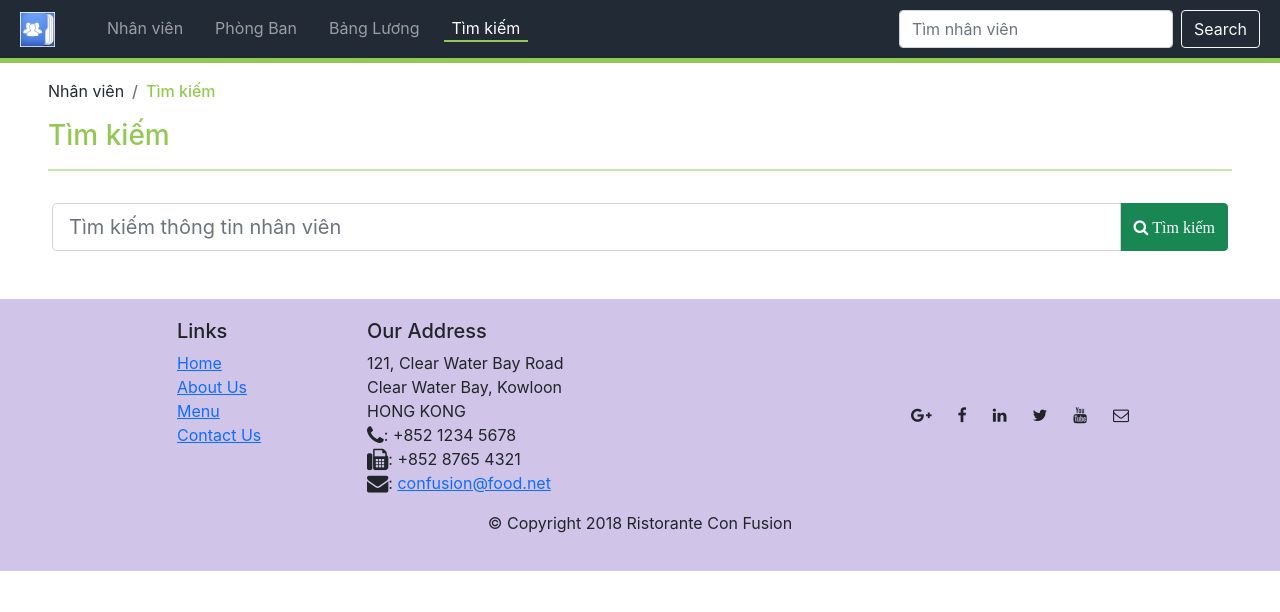
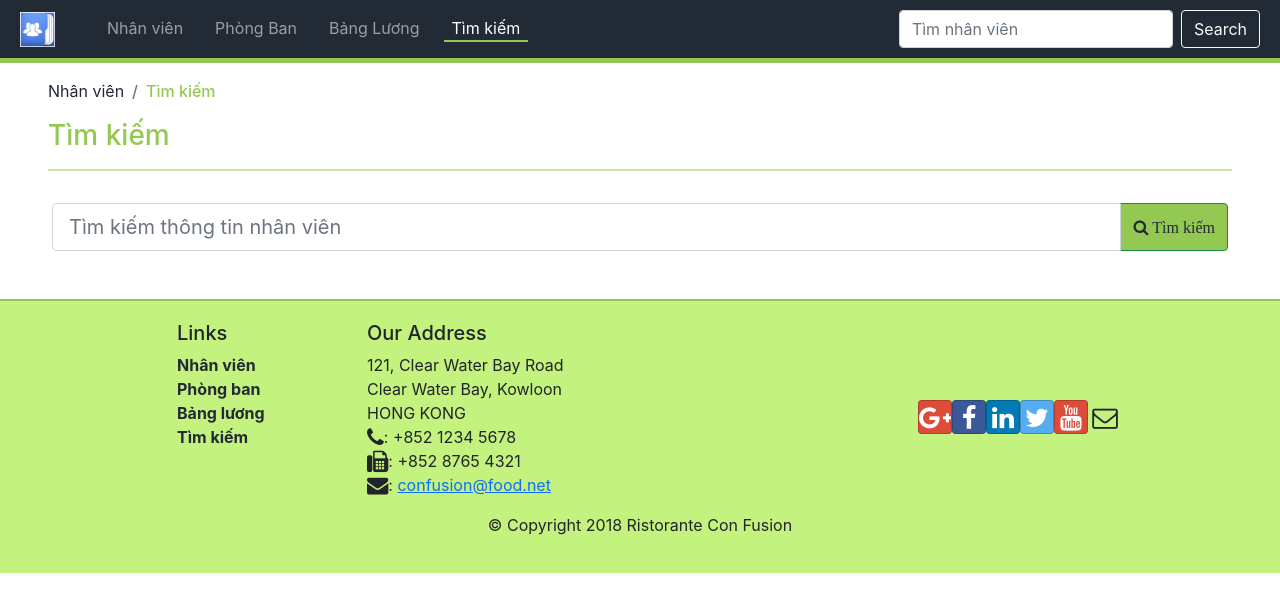
Before and after one commit to victhangnguyen/RJS101x_ASM_thangncfx16840, a React (Create React App) app: page /search in a window 1280 px wide. Shown: the top 612 px of the page. Built offline with nearby package versions, Linux system fonts and the light colour scheme.

Commit message:
updating UX and function for Comp Footer

```diff
--- a/package.json
+++ b/package.json
@@ -7,6 +7,7 @@
     "@testing-library/react": "^13.3.0",
     "@testing-library/user-event": "^13.5.0",
     "bootstrap": "^5.1.3",
+    "bootstrap-social": "^5.1.1",
     "font-awesome": "^4.7.0",
     "react": "^18.2.0",
     "react-dom": "^18.2.0",
--- a/src/App.css
+++ b/src/App.css
@@ -1,9 +1,9 @@
 :root {
   --color-main: #93c952;
+  --color-main-2: #c3f27e;
   --color-dark: #222a35;
   --color-dark-2: #57595b;
 }
-
 
 img,
 svg {
@@ -92,12 +92,6 @@ svg {
   }
 }
 
-.footer {
-  background-color: #d1c4e9;
-  margin: 0px auto;
-  padding: 20px 0px 20px 0px;
-}
-
 .breadcrumb a {
   text-decoration: none;
   color: var(--color-dark);
@@ -125,4 +119,23 @@ Hm App
   opacity: 0.5;
 }
 
+.hm-list a {
+  text-decoration: none;
+  color: var(--color-dark);
+  font-weight: bold;
+}
+
+.footer {
+  border-top: 2px solid var(--color-main);
+  background-color: var(--color-main-2);
+  margin: 0px auto;
+  padding: 20px 0px 20px 0px;
+}
+/*
+Button
+*/
+.btn-success {
+  background-color: var(--color-main);
+  color: var(--color-dark);
+}
 /* page not found */
--- a/src/App.js
+++ b/src/App.js
@@ -11,7 +11,7 @@ import Search from './components/SearchComponent';
 import StaffDetail from './components/StaffDetailComponent';
 
 //! imp Datas
-import { STAFFS, DEPARTMENTS, ROLE } from './shared/staffs';
+import { STAFFS, DEPARTMENTS } from './shared/staffs';
 import PageNotFound from './pages/PageNotFound';
 
 export class App extends React.Component {
@@ -28,7 +28,8 @@ export class App extends React.Component {
         <BrowserRouter>
           <Routes>
             <Route path="/" element={<Main />}>
-              <Route index element={<Navigate to="/staffs" />} />
+              {/* <Route index element={<Navigate to="/staffs" />} /> */}
+              <Route index element={<Staff staffs={this.state.staffs} />} />
               <Route
                 path="staffs"
                 element={<Staff staffs={this.state.staffs} />}
--- a/src/components/DepartmentComponent.js
+++ b/src/components/DepartmentComponent.js
@@ -8,7 +8,7 @@ import {
 } from 'reactstrap';
 import { Link } from 'react-router-dom';
 
-//! presentational function component
+//! the Presentational Component
 function RenderDepartment({ department }) {
   return (
     <div className="col-12 col-md-6 col-lg-4">
@@ -27,6 +27,7 @@ function RenderDepartment({ department }) {
   );
 }
 
+//! the Container Component
 function Department(props) {
   const departmentList = props.departments.map((department) => (
     <RenderDepartment key={department.id} department={department} />
--- a/src/components/FooterComponent.js
+++ b/src/components/FooterComponent.js
@@ -6,20 +6,20 @@ function Footer(props) {
     <div className="footer">
       <div className="container">
         <div className="row justify-content-center">
-          <div className="col-4 offset-1 col-sm-2">
+          <div className="col-4 offset-1 col-sm-2 hm-list">
             <h5>Links</h5>
             <ul className="list-unstyled">
               <li>
-                <Link to="/home">Home</Link>
+                <Link to="/staffs">Nhân viên</Link>
               </li>
               <li>
-                <Link to="/aboutus">About Us</Link>
+                <Link to="/department">Phòng ban</Link>
               </li>
               <li>
-                <Link to="/menu">Menu</Link>
+                <Link to="/salary">Bảng lương</Link>
               </li>
               <li>
-                <Link to="/contactus">Contact Us</Link>
+                <Link to="/search">Tìm kiếm</Link>
               </li>
             </ul>
           </div>
--- a/src/index.js
+++ b/src/index.js
@@ -1,6 +1,7 @@
 import React from 'react';
 import ReactDOM from 'react-dom/client';
 import 'bootstrap/dist/css/bootstrap.min.css';
+import 'bootstrap-social/bootstrap-social.css';
 import './index.css';
 import App from './App';
 import reportWebVitals from './reportWebVitals';
```
Also changed, not shown: 1 other file (tests, documents, lock files or other folders).
